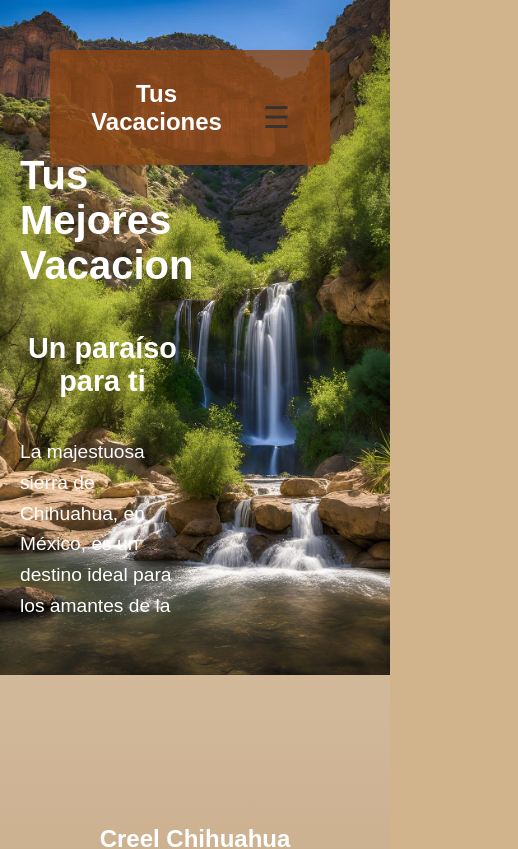
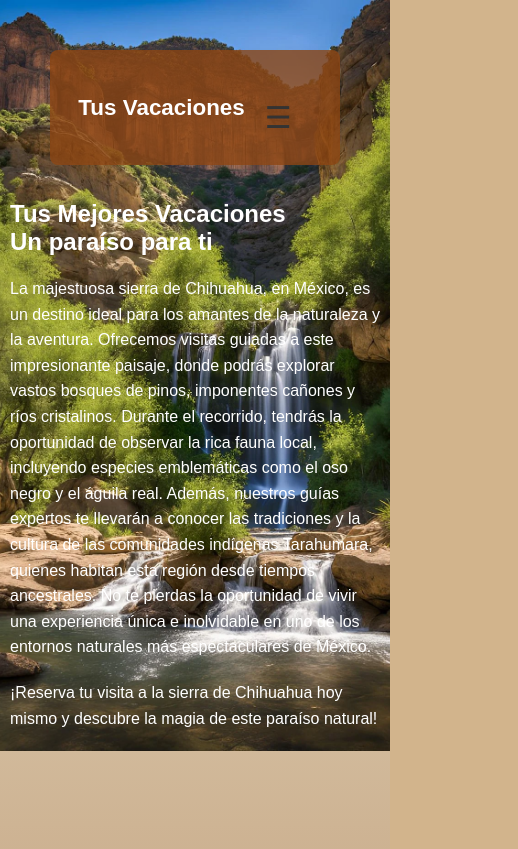
Before and after one commit to lcastillom/fullstack-act1, a React (Create React App) app in the folder front-end/: page / in a window 390 px wide. Shown: the top 849 px of the page, 518 px wide, since content can reach past the window. Built offline with nearby package versions, Linux system fonts and the light colour scheme; no server answers.

Commit message:
Ajuste de Layout para moviles

```diff
--- a/front-end/src/assets/css/Formulario.css
+++ b/front-end/src/assets/css/Formulario.css
@@ -1,69 +1,84 @@
-.formulario-section {
-  padding: 40px;
-  background-color: #f9f9f9;
+.form-container {
+  background-color: var(--white);
+  padding: 50px;
   border-radius: 8px;
-  max-width: 800px; /* Ajustamos el ancho máximo para dar espacio a dos columnas */
+  box-shadow: 0 4px 8px rgba(0, 0, 0, 0.1);
+  max-width: 800px;
   margin: 0 auto;
 }
 
-.formulario {
-  display: grid;
-  grid-template-columns: 1fr 1fr; /* Dos columnas de igual ancho */
-  gap: 20px; /* Espacio entre las columnas y filas */
-}
-
-h2 {
+.form-header {
   text-align: center;
-  grid-column: span 2; /* El título ocupa las dos columnas */
-  margin-bottom: 20px;
-  color: #333;
+  margin-bottom: 30px;
 }
 
 .form-group {
   display: flex;
   flex-direction: column;
+  margin-bottom: 20px;
 }
 
-label {
+.form-group label {
   margin-bottom: 5px;
-  color: #555;
   font-weight: bold;
 }
 
-input,
-textarea {
+.form-group input,
+.form-group textarea {
   padding: 10px;
   border: 1px solid #ccc;
   border-radius: 4px;
-  font-size: 1rem;
 }
 
-textarea {
+.form-group textarea {
   resize: vertical;
-  height: 100px;
 }
 
-.full-width {
-  grid-column: span 2; /* Hace que el campo ocupe ambas columnas */
-}
-
-button {
-  background-color: #8b4513; /* Café */
-  color: #fff;
+.form-group button {
   padding: 10px 20px;
+  background-color: var(--green);
+  color: var(--white);
   border: none;
   border-radius: 4px;
   cursor: pointer;
-  font-size: 1rem;
-  transition: background-color 0.3s ease;
 }
 
-button:hover {
-  background-color: #6b3210; /* Más oscuro al pasar el mouse */
+.form-group button:hover {
+  background-color: #0056b3;
 }
 
-@media (max-width: 768px) {
-  .formulario {
-    grid-template-columns: 1fr; /* Cambia a una columna en pantallas pequeñas */
+/* Estilos para resoluciones grandes */
+@media (min-width: 769px) {
+  .form-container form {
+    display: grid;
+    grid-template-columns: 1fr 1fr;
+    gap: 20px;
+  }
+
+  .form-group {
+    margin-bottom: 0;
+  }
+
+  .form-group.full-width {
+    grid-column: span 2;
   }
 }
+
+/* Estilos para resoluciones de celular */
+@media (max-width: 768px) {
+  .form-container {
+    padding: 20px;
+    margin: 10px; /* Agrega un margen mínimo al componente */
+  }
+
+  .form-group {
+    flex-direction: column;
+    width: 100%;
+  }
+
+  .form-group input,
+  .form-group textarea {
+    width: calc(100% - 20px); /* Ajusta el ancho de cada campo */
+    margin: 0 10px; /* Agrega un margen para que los campos no lleguen a los bordes */
+  }
+}
--- a/front-end/src/assets/css/Hero.css
+++ b/front-end/src/assets/css/Hero.css
@@ -8,7 +8,7 @@
   background-size: cover;
   background-position: center;
   color: var(--white);
-  padding-top: 120px;
+  padding-top: 140px;
   padding-left: 20px;
   padding-right: 20px;
   box-sizing: border-box;
@@ -29,7 +29,7 @@
   flex-direction: column;
   justify-content: flex-start;
   max-width: 50%;
-  max-height: 60vh;
+  max-height: 55vh;
   overflow-y: auto; /* Barra de desplazamiento si el texto es muy largo */
   padding-right: 10px;
   box-sizing: border-box;
@@ -43,15 +43,6 @@
 .hero-text::-webkit-scrollbar-thumb {
   background-color: rgba(255, 255, 255, 0.3); /* Color semi-transparente para el thumb (la barra que se mueve) */
   border-radius: 10px; /* Bordes redondeados */
-}
-
-.hero-text::-webkit-scrollbar-track {
-  background-color: transparent; /* Fondo transparente del track (el riel de la barra) */
-}
-
-.hero h1 {
-  font-size: 2.5rem;
-  margin-bottom: 20px;
 }
 
 .hero h2 {
@@ -82,3 +73,36 @@ button {
   border: none;
   cursor: pointer;
 }
+
+/* Estilos para resoluciones de celular */
+@media (max-width: 768px) {
+  .hero {
+    height: auto;
+    padding-top: 200px;
+    padding-left: 10px;
+    padding-right: 10px;
+  }
+
+  .hero-content {
+    flex-direction: column;
+    align-items: center;
+  }
+
+  .hero-text {
+    max-width: 100%;
+    max-height: none;
+    padding-right: 0;
+  }
+
+  .hero-empty-space {
+    display: none;
+  }
+
+  .hero h2 {
+    font-size: 1.5rem;
+  }
+
+  .hero-legend {
+    font-size: 1rem;
+  }
+}
--- a/front-end/src/assets/css/Navbar.css
+++ b/front-end/src/assets/css/Navbar.css
@@ -1,11 +1,10 @@
-/* Estilos generales del menú */
 .navbar {
   box-shadow: 0 4px 6px rgba(0, 0, 0, 0.1);
   position: fixed;
   top: 50px; /* Margen superior */
   left: 50px; /* Margen izquierdo */
-  right: 100px; /* Margen derecho */
-  width: calc(100% - 150px); /* Ajustar el ancho para tener en cuenta los márgenes */
+  right: 50px; /* Margen derecho */
+  width: calc(100% - 100px); /* Ajustar el ancho para tener en cuenta los márgenes */
   display: flex;
   justify-content: center; /* Centra el contenido horizontalmente */
   align-items: center; /* Centra el contenido verticalmente */
@@ -79,11 +78,7 @@
     margin: 10px 0;
   }
 
-  .navbar-menu li a {
-    text-decoration: none;
-    font-size: 18px;
-    color: var(--brown);
-    text-decoration: none;
-    font-weight: bold;
+  .navbar-logo h2 {
+    font-size: 1.4rem; /* Ajusta el tamaño de fuente */
   }
 }
--- a/front-end/src/assets/css/Places.css
+++ b/front-end/src/assets/css/Places.css
@@ -1,25 +1,20 @@
 .places {
   padding: 50px;
 }
-
 .creel {
   background: linear-gradient(180deg, #d1b99a, #8B4513); /* De café claro a café oscuro */
 }
-
 .guachochi {
   background: linear-gradient(180deg, #c7b3a66a, #bbc7bb); /* De café claro a café oscuro */
 }
-
 .cascada {
   background: linear-gradient(180deg, #22475b, #9abcd1); /* De café claro a café oscuro */
 }
-
 .places-header {
   text-align: center;
   margin-bottom: 50px;
   margin-top: 100px;
 }
-
 .places-list {
   display: flex;
   justify-content: space-around;
@@ -27,7 +22,6 @@
   width: 80%; /* Ocupa el 80% del contenedor principal */
   margin: 0 auto; /* Centra el contenedor dentro del padre */
 }
-
 .place {
   background-color: var(--white);
   padding: 20px;
@@ -35,25 +29,38 @@
   width: 45%; /* Ajusta el ancho de cada columna */
   margin-bottom: 20px; /* Espacio entre filas en caso de wrap */
 }
-
 .place p {
   font-size: 1.2em;
 }
-
 .place-center {
   display: grid; /* Cambia a grid layout */
   grid-template-columns: repeat(auto-fit, minmax(200px, 1fr)); /* Crea una cuadrícula adaptable */
   gap: 20px; /* Espacio entre las imágenes */
   justify-items: center; /* Centra las imágenes en cada celda */
 }
-
 .place-center img {
   width: 100%; /* Asegura que las imágenes ocupen el 100% de la celda */
   height: auto; /* Mantiene las proporciones de la imagen */
   object-fit: cover; /* Ajusta la imagen para llenar el contenedor sin deformarse */
   border-radius: 8px; /* Opcional: añade bordes redondeados */
 }
-
 .places-header h2 {
   color: white;
 }
+/* Estilos para resoluciones de celular */
+@media (max-width: 768px) {
+  .places {
+    padding: 20px;
+  }
+  .places-list {
+    width: 100%; /* Ocupa el 100% del contenedor principal */
+    margin: 0; /* Elimina el margen */
+  }
+  .place {
+    width: 100%; /* Ajusta el ancho de cada columna */
+    margin-bottom: 10px; /* Reduce el espacio entre filas */
+  }
+  .place-center {
+    gap: 10px; /* Reduce el espacio entre las imágenes */
+  }
+}
--- a/front-end/src/assets/css/Services.css
+++ b/front-end/src/assets/css/Services.css
@@ -2,28 +2,43 @@
   padding: 50px;
   background: linear-gradient(135deg, #D2B48C, #8B4513); /* De café claro a café oscuro */
 }
-
 .services-header {
   text-align: center;
   margin-bottom: 50px;
 }
-
 .services-list {
   display: flex;
   justify-content: space-around;
+  flex-wrap: wrap; /* Permite que las columnas se ajusten en varias filas si es necesario */
 }
-
 .service {
   background-color: var(--white);
   padding: 20px;
   border-radius: 8px;
   width: 30%;
+  margin-bottom: 20px; /* Espacio entre filas en caso de wrap */
 }
-
 .service h3 {
   margin-bottom: 10px;
 }
-
 .services-header h2 {
   color: white;
 }
+/* Estilos para resoluciones de celular */
+@media (max-width: 768px) {
+  .services {
+    padding: 20px;
+  }
+  .services-list {
+    flex-direction: column; /* Cambia la dirección del flex a columna */
+    align-items: center; /* Centra los elementos en la columna */
+    margin: 0; /* Elimina el margen */
+    padding: 0; /* Elimina el padding */
+    width: 100%; /* Asegura que ocupe el 100% del ancho disponible */
+    box-sizing: border-box; /* Incluye el padding y el borde en el ancho total */
+  }
+  .service {
+    width: 100%; /* Ajusta el ancho de cada columna */
+    margin-bottom: 10px; /* Reduce el espacio entre filas */
+  }
+}
--- a/front-end/src/assets/css/index.css
+++ b/front-end/src/assets/css/index.css
@@ -1,13 +1,36 @@
-body {
+/* Estilos globales */
+* {
   margin: 0;
-  font-family: -apple-system, BlinkMacSystemFont, 'Segoe UI', 'Roboto', 'Oxygen',
-    'Ubuntu', 'Cantarell', 'Fira Sans', 'Droid Sans', 'Helvetica Neue',
-    sans-serif;
-  -webkit-font-smoothing: antialiased;
-  -moz-osx-font-smoothing: grayscale;
+  padding: 0;
+  box-sizing: border-box;
 }
 
-code {
-  font-family: source-code-pro, Menlo, Monaco, Consolas, 'Courier New',
-    monospace;
+body {
+  font-family: 'Arial', sans-serif;
+  margin: 0;
+  padding: 0;
+  background-color: var(--light-brown);
+  color: var(--brown);
+  overflow-x: hidden; /* Evita el desplazamiento horizontal */
 }
+
+a {
+  text-decoration: none;
+  color: var(--green);
+}
+
+button {
+  background-color: var(--green);
+  color: var(--white);
+  border: none;
+  padding: 10px 20px;
+  cursor: pointer;
+}
+
+/* Estilos específicos para resoluciones pequeñas */
+@media (max-width: 768px) {
+  .container {
+    width: 100%;
+    padding: 0 10px; /* Añade un pequeño padding para evitar que el contenido toque los bordes */
+  }
+}
--- a/front-end/src/components/Formulario.js
+++ b/front-end/src/components/Formulario.js
@@ -29,8 +29,8 @@ const Formulario = () => {
       const response = await api.createCliente(formData);
       console.log('Cliente creado:', response);
 
-       // Muestra un mensaje de éxito
-       toast.success('Cliente creado exitosamente!');
+      // Muestra un mensaje de éxito
+      toast.success('Cliente creado exitosamente!');
 
       // Limpia el formulario restableciendo el estado formData a sus valores iniciales
       setFormData({
@@ -45,104 +45,106 @@ const Formulario = () => {
       });
     } catch (error) {
       console.error('Error creando cliente:', error);
-      // Muestra un mensaje de error
-      toast.error('Error creando cliente.');
+      toast.error('Error creando cliente');
     }
   };
 
   return (
-    <section className="formulario-section">
-      <form className="formulario" onSubmit={handleSubmit}>
-        <h2>Solicita Información</h2>
-
+    <section className="form-container">
+      <div className="form-header">
+        <h2>Formulario de Contacto</h2>
+      </div>
+      <form onSubmit={handleSubmit}>
         <div className="form-group">
-          <label>Nombres:</label>
+          <label htmlFor="nombres">Nombres</label>
           <input
             type="text"
+            id="nombres"
             name="nombres"
             value={formData.nombres}
             onChange={handleChange}
             required
           />
         </div>
-
         <div className="form-group">
-          <label>Apellido Paterno:</label>
+          <label htmlFor="apellidoPaterno">Apellido Paterno</label>
           <input
             type="text"
+            id="apellidoPaterno"
             name="apellidoPaterno"
             value={formData.apellidoPaterno}
             onChange={handleChange}
             required
           />
         </div>
-
         <div className="form-group">
-          <label>Apellido Materno:</label>
+          <label htmlFor="apellidoMaterno">Apellido Materno</label>
           <input
             type="text"
+            id="apellidoMaterno"
             name="apellidoMaterno"
             value={formData.apellidoMaterno}
             onChange={handleChange}
             required
           />
         </div>
-
         <div className="form-group">
-          <label>Teléfono:</label>
+          <label htmlFor="telefono">Teléfono</label>
           <input
             type="tel"
+            id="telefono"
             name="telefono"
             value={formData.telefono}
             onChange={handleChange}
             required
           />
         </div>
-
         <div className="form-group">
-          <label>Correo Electrónico:</label>
+          <label htmlFor="correo">Correo</label>
           <input
             type="email"
+            id="correo"
             name="correo"
             value={formData.correo}
             onChange={handleChange}
             required
           />
         </div>
-
         <div className="form-group">
-          <label>Ciudad:</label>
+          <label htmlFor="ciudad">Ciudad</label>
           <input
             type="text"
+            id="ciudad"
             name="ciudad"
             value={formData.ciudad}
             onChange={handleChange}
             required
           />
         </div>
-
         <div className="form-group full-width">
-          <label>Comentarios:</label>
+          <label htmlFor="comentarios">Comentarios</label>
           <textarea
+            id="comentarios"
             name="comentarios"
             value={formData.comentarios}
             onChange={handleChange}
-            placeholder="Opcional"
+            rows="4"
           />
         </div>
-
         <div className="form-group full-width">
-          <label>¿Cómo escuchaste de nosotros?</label>
+          <label htmlFor="comoEscuchaste">¿Cómo escuchaste de nosotros?</label>
           <input
             type="text"
+            id="comoEscuchaste"
             name="comoEscuchaste"
             value={formData.comoEscuchaste}
             onChange={handleChange}
             placeholder="Opcional"
           />
         </div>
-
-        <button type="submit" className="full-width">Enviar</button>
+        <div className="form-group full-width">
+          <button type="submit" className="full-width">Enviar</button>
+        </div>
       </form>
     </section>
   );
```
Lines whose indentation alone changed are shown as unchanged.
